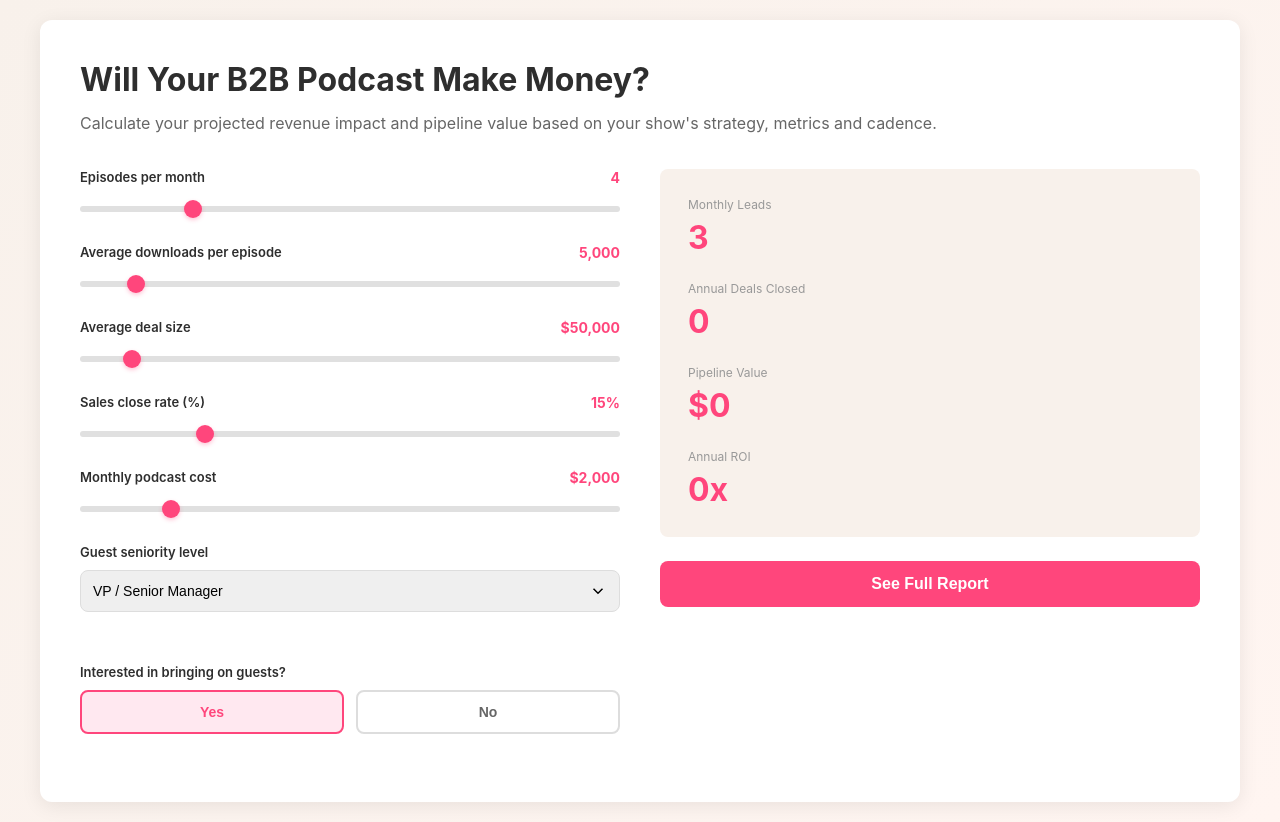
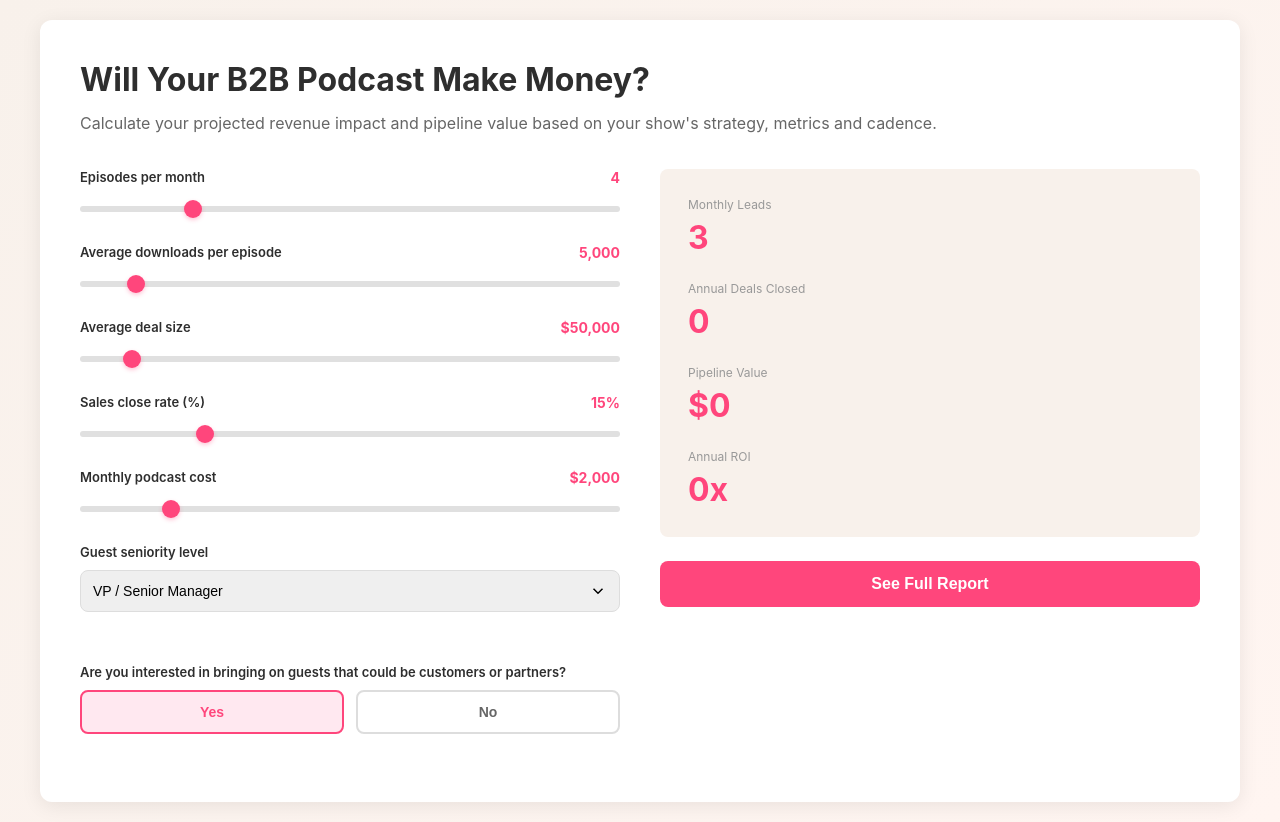
Before and after one commit to famecodeteam/roi-calculator, a React (Create React App) app: page / in a window 1280 px wide. Built offline with nearby package versions, Linux system fonts and the light colour scheme.

Commit message:
Update: Guest question text and verify all Figtree fonts

```diff
--- a/src/App.jsx
+++ b/src/App.jsx
@@ -426,7 +426,7 @@ export default function App() {
                 </div>
 
                 <div style={sliderContainerStyle}>
-                  <div style={labelStyle}>Interested in bringing on guests?</div>
+                  <div style={labelStyle}>Are you interested in bringing on guests that could be customers or partners?</div>
                   <div style={toggleContainerStyle}>
                     <button
                       style={toggleButtonStyle(interestedInGuests === true)}
```
